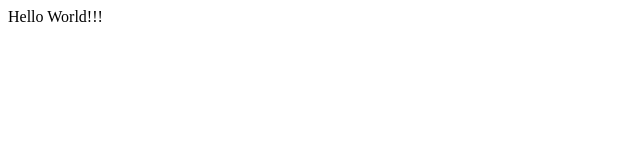
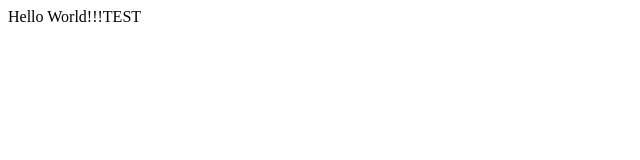
Before and after one commit to N4poor/GitTutorial, a plain HTML site: page index.html in a window 1280 px wide. Shown: the full height of the page, 0-640 px from the left. Drawn offline with Linux system fonts and the light colour scheme.

Commit message:
masza zmiana

```diff
--- a/index.html
+++ b/index.html
@@ -6,6 +6,6 @@
     <title>Git-projekt1</title>
 </head>
 <body>
-    Hello World!!!
+    Hello World!!!TEST
 </body>
 </html>
```
